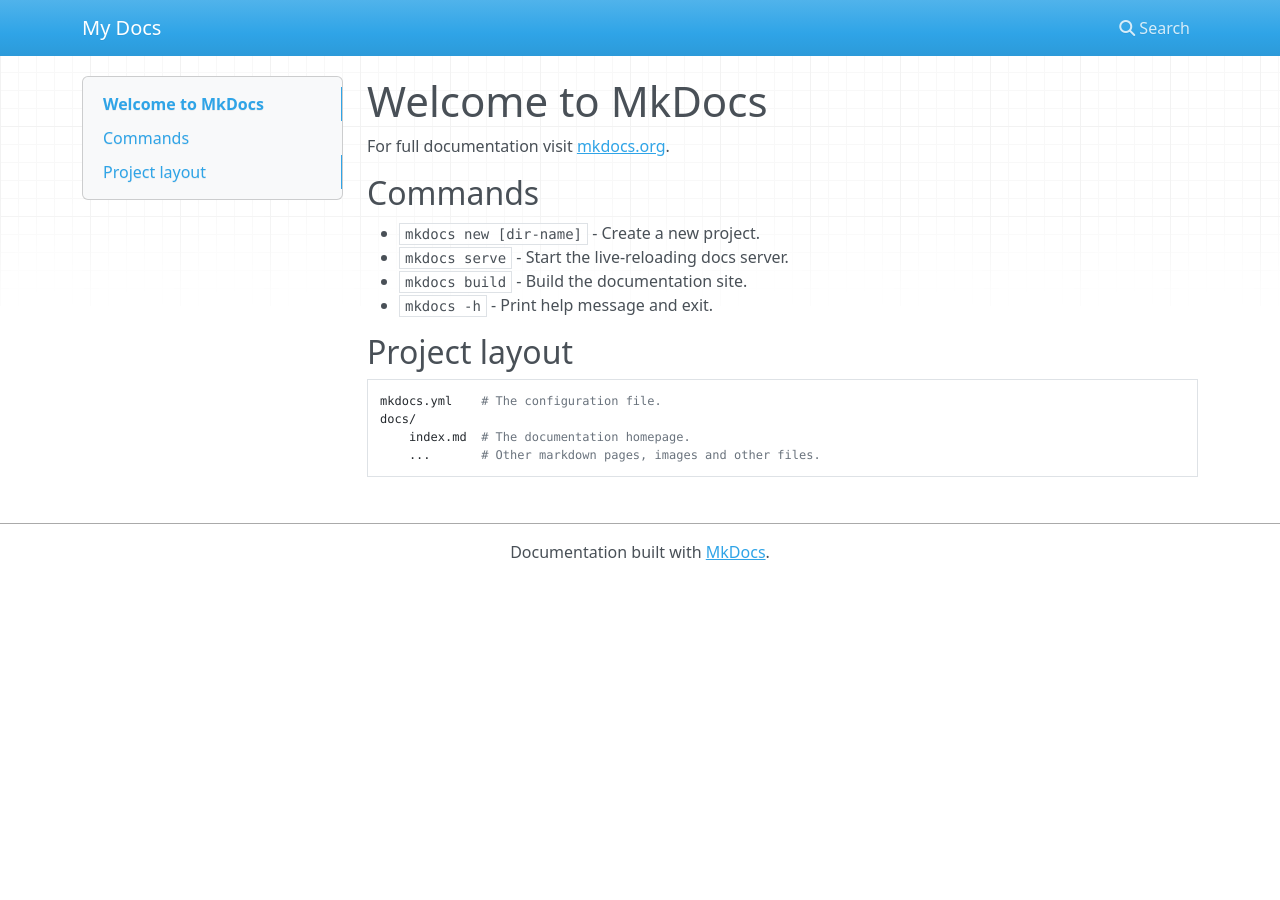
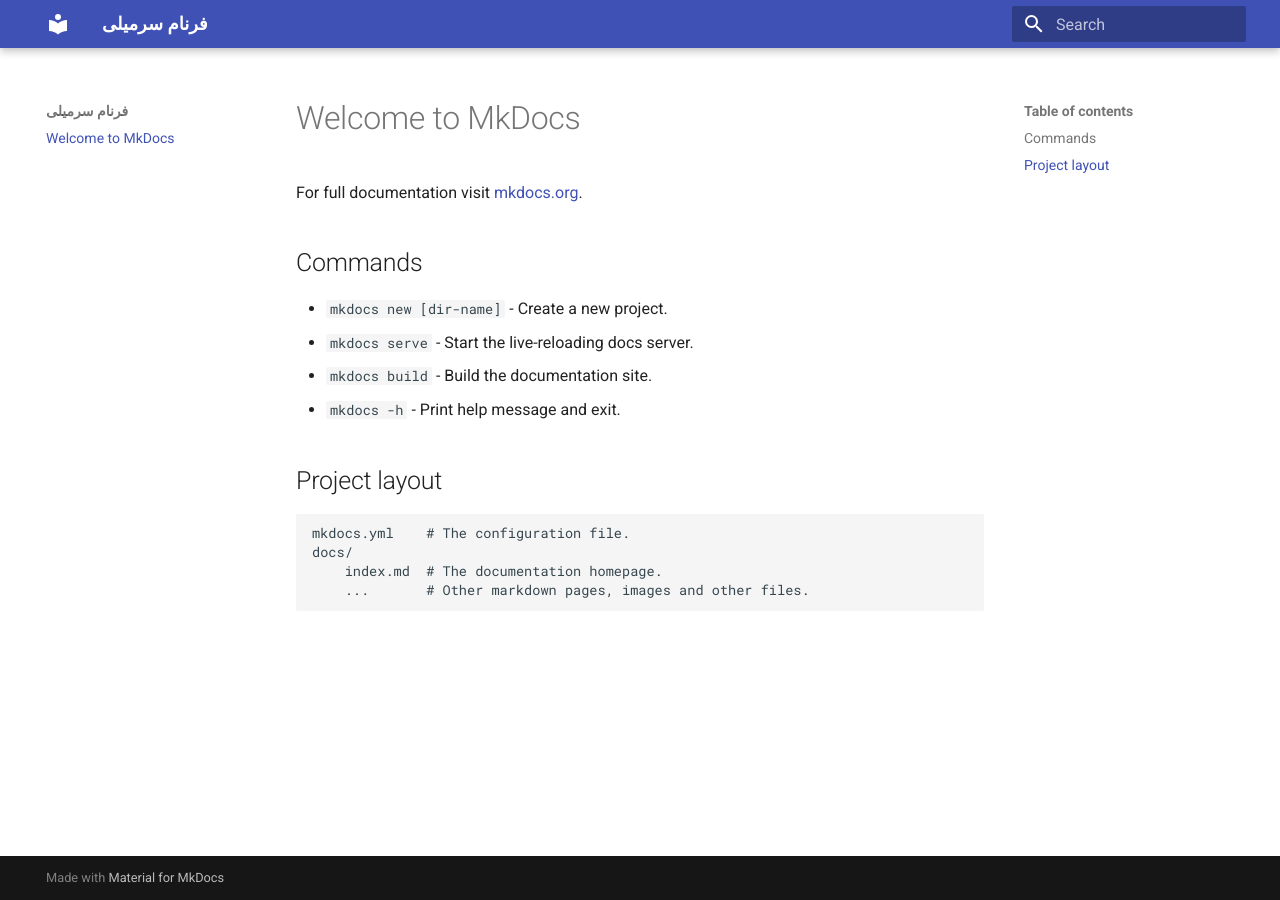
Before and after one commit to ferigeek/Ideas, an MkDocs documentation site: the page built from docs/index.md, in a window 1280 px wide. Built offline with MkDocs 1.6.1 and Material for MkDocs 9.7.7, drawn with Linux system fonts in a browser that asks for light colours; nearby versions of some CDN libraries.

Commit message:
Added material theme

```diff
--- a/mkdocs.yml
+++ b/mkdocs.yml
@@ -1 +1,3 @@
-site_name: My Docs
+site_name: فرنام سرمیلی
+theme:
+  name: material
```
